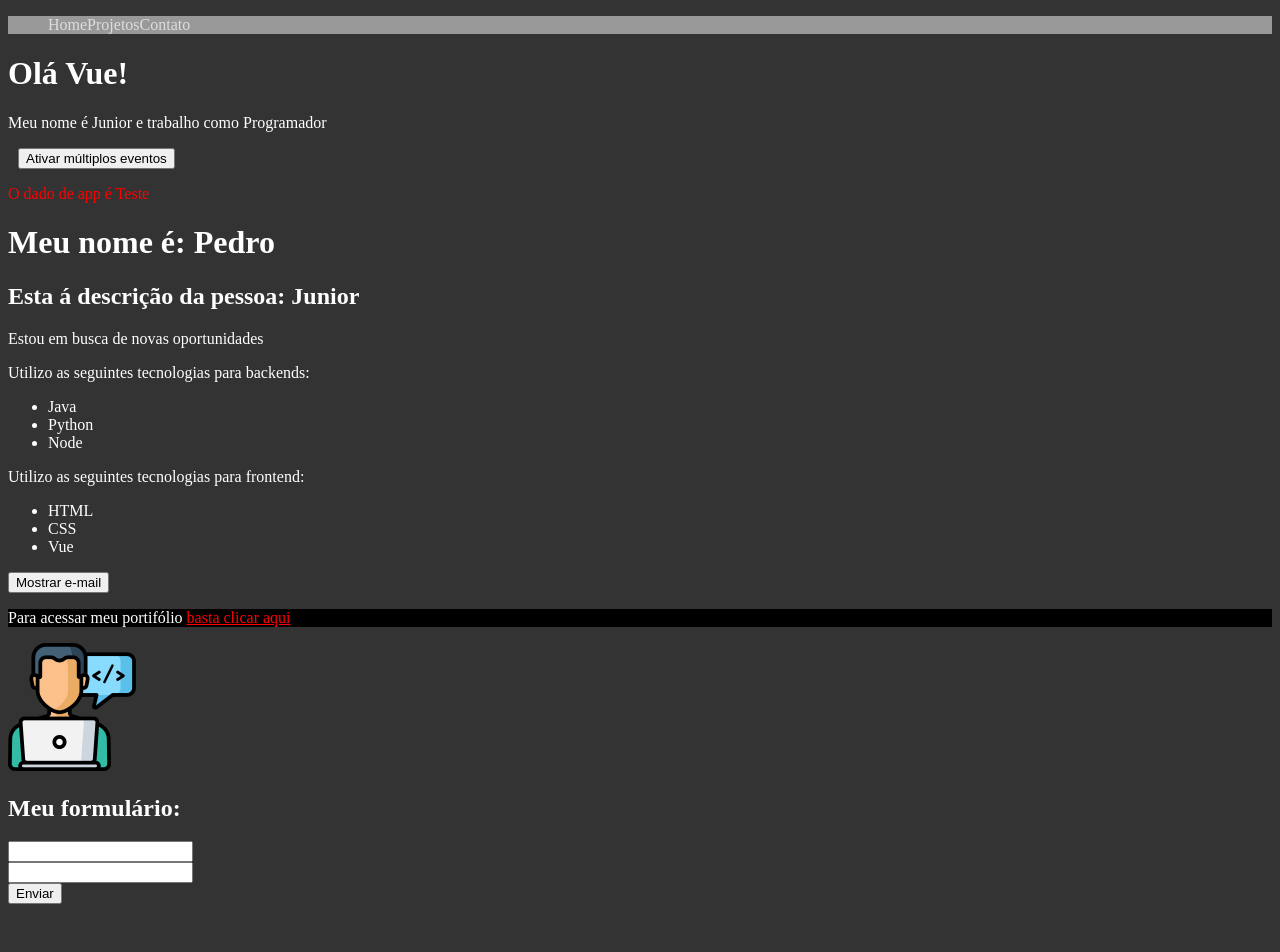
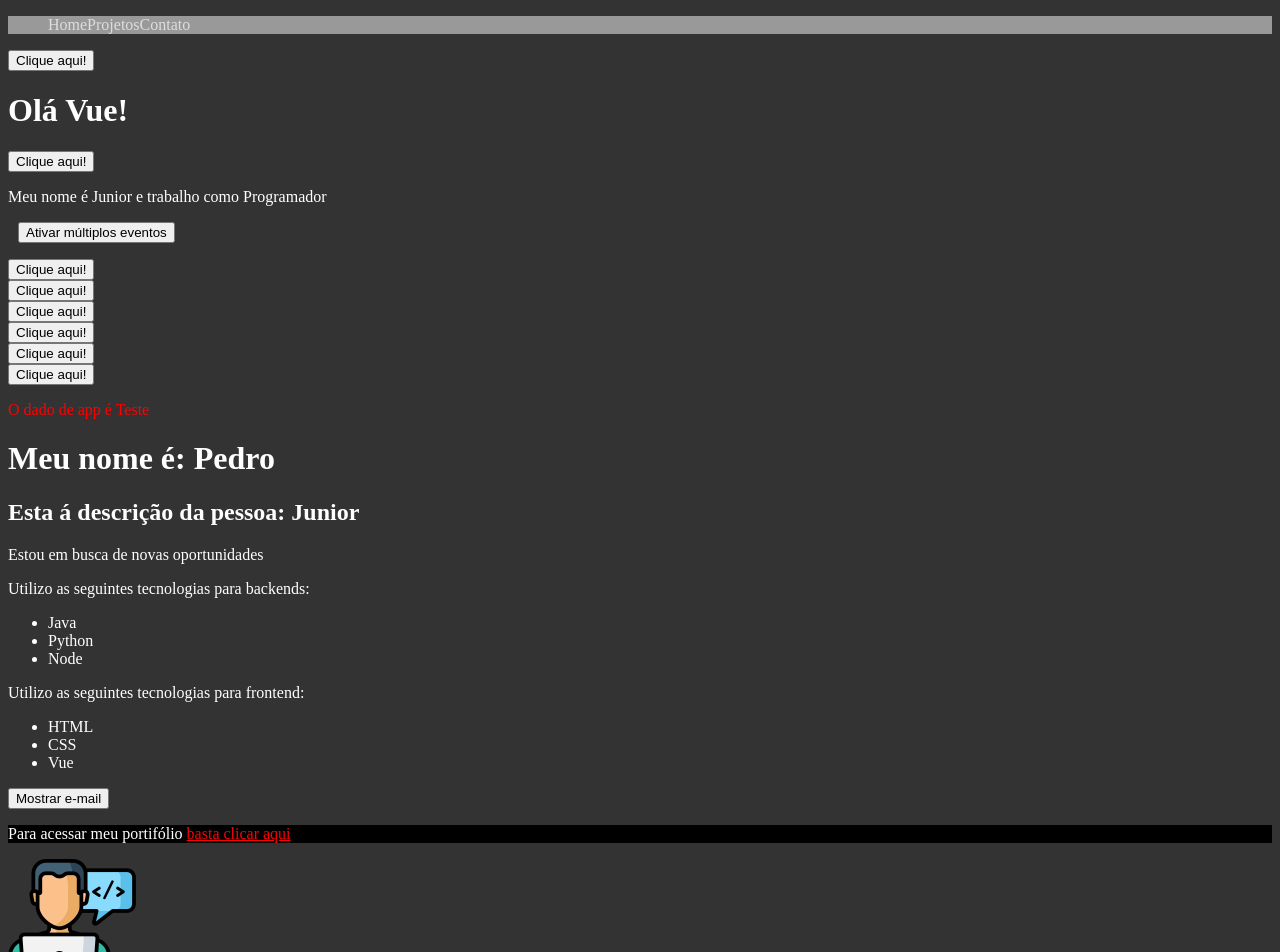
Before and after one commit to valberjr/hora-de-codar-vue-3, a Vue app in the folder 2-instalacao-cli/: page / in a window 1280 px wide. Shown: the top 952 px of the page. Built offline with nearby package versions, Linux system fonts and the light colour scheme.

Commit message:
reutilização de componentes

```diff
--- a/2-instalacao-cli/src/components/Picture.vue
+++ b/2-instalacao-cli/src/components/Picture.vue
@@ -1,10 +1,18 @@
 <template>
-    <img :src="avatar" :alt="descricao" />
+    <div>
+        <img :src="avatar" :alt="descricao" />
+        <Reutilizacao />
+    </div>
 </template>
 
 <script>
+import Reutilizacao from './Reutilizacao.vue';
+
 export default {
     name: 'Picture',
+    components: {
+        Reutilizacao,
+    },
     data() {
         return {
             avatar: '/img/avatar.png',
--- a/2-instalacao-cli/src/components/PrimeiroComponente.vue
+++ b/2-instalacao-cli/src/components/PrimeiroComponente.vue
@@ -1,18 +1,28 @@
 <template>
     <div>
+        <Reutilizacao />
         <h1>Olá Vue!</h1>
+        <Reutilizacao />
         <p>Meu nome é {{ nome }} e trabalho como {{ profissao }}</p>
         <MultiplosEventos />
+        <Reutilizacao />
+        <Reutilizacao />
+        <Reutilizacao />
+        <Reutilizacao />
+        <Reutilizacao />
+        <Reutilizacao />
     </div>
 </template>
 
 <script>
 import MultiplosEventos from './MultiplosEventos.vue';
+import Reutilizacao from './Reutilizacao.vue';
 
 export default {
     name: 'PrimeiroComponente',
     components: {
         MultiplosEventos,
+        Reutilizacao,
     },
     data() {
         return {
--- /dev/null
+++ b/2-instalacao-cli/src/components/Reutilizacao.vue
@@ -0,0 +1,22 @@
+<template>
+    <div>
+        <button @click="ativar">Clique aqui!</button>
+        <span v-show="ativou">Ativado!</span>
+    </div>
+</template>
+
+<script>
+export default {
+    name: 'Reutilizacao',
+    data() {
+        return {
+            ativou: false,
+        };
+    },
+    methods: {
+        ativar() {
+            this.ativou = !this.ativou;
+        },
+    },
+};
+</script>
```
